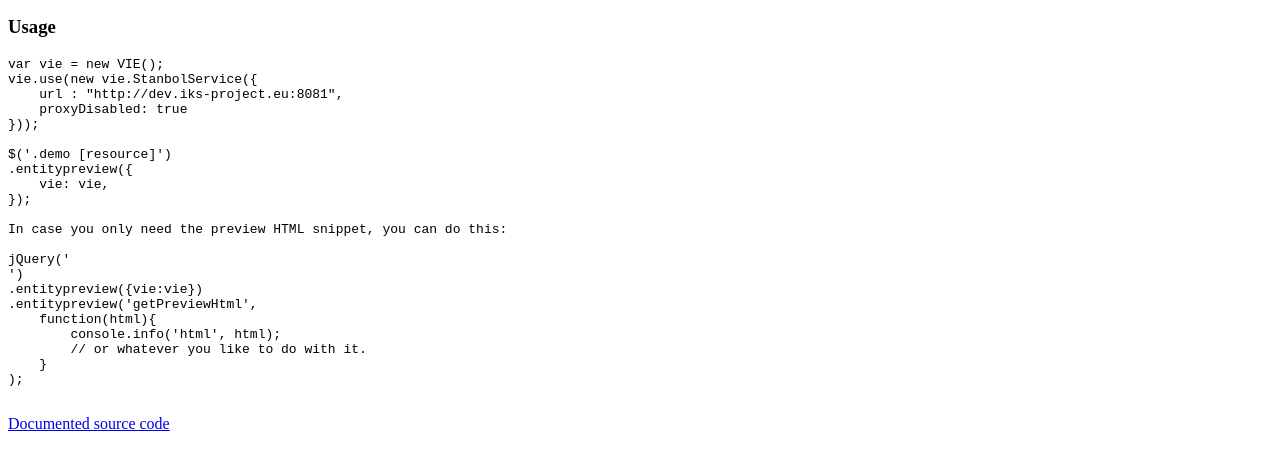
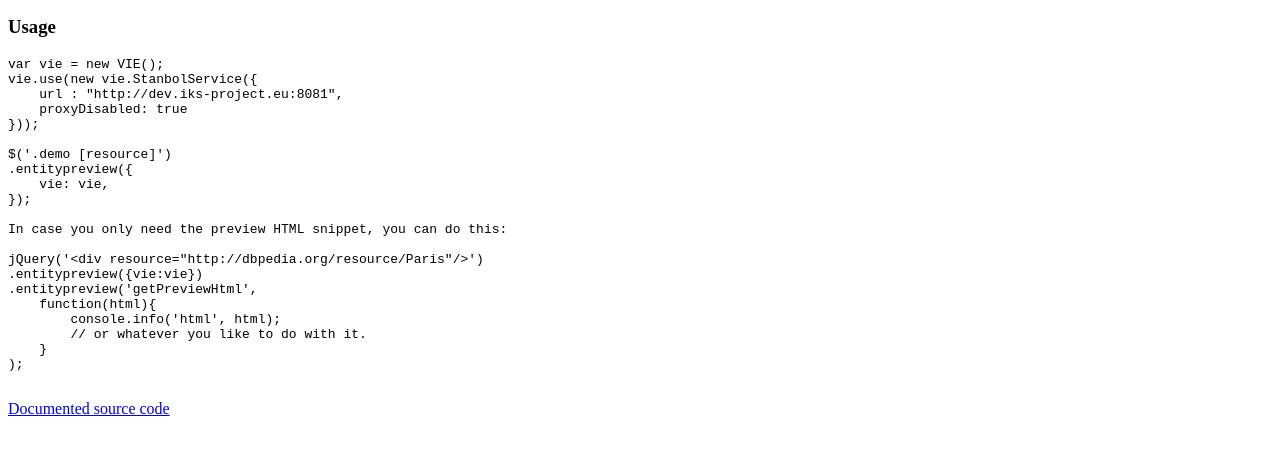
Before and after one commit to szabyg/vie.entitypreview, a plain HTML site: page index.html in a window 1280 px wide. Shown: the part 303-770 px from the top of the page. Drawn offline with Linux system fonts and the light colour scheme.

Commit message:
minor change

```diff
--- a/index.html
+++ b/index.html
@@ -108,7 +108,7 @@ $('.demo [resource]')
 
 In case you only need the preview HTML snippet, you can do this:
 
-jQuery('<div resource="http://dbpedia.org/resource/Paris"/>')
+jQuery('&lt;div resource="http://dbpedia.org/resource/Paris"/&gt;')
 .entitypreview({vie:vie})
 .entitypreview('getPreviewHtml',
     function(html){
```
